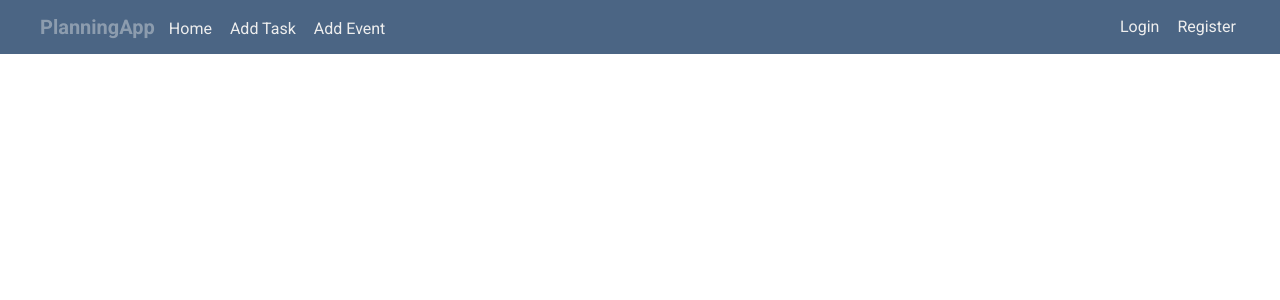
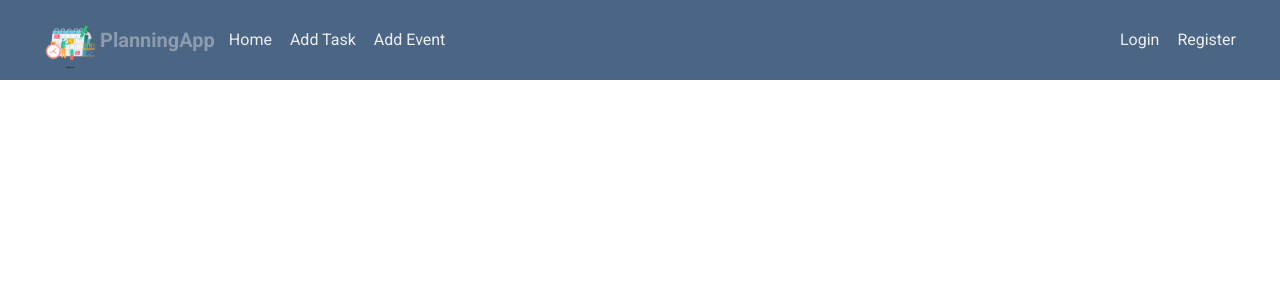
Before and after one commit to Marko351/boilerplate_typescript_react_node_postgres, a React (Create React App) app in the folder client/: page / in a window 1280 px wide. Shown: the top 300 px of the page. Built offline with nearby package versions, Linux system fonts and the light colour scheme.

Commit message:
added logo img

```diff
--- a/client/src/components/Navbar/NavBar.tsx
+++ b/client/src/components/Navbar/NavBar.tsx
@@ -1,21 +1,18 @@
 import React from 'react';
 import { NavLink } from 'react-router-dom';
 
-export const NavBar: React.FC = () => {
-  // const toggleUserDropdown = () => {
-  //   const element = document.querySelector('.dropdown');
-  //   if (element) {
-  //     if (element.classList.contains('hidden')) element.classList.remove('hidden');
-  //     else element.classList.add('hidden');
-  //   }
-  // };
+import logo from '../../assets/img/logo.png';
 
+export const NavBar: React.FC = (props) => {
   return (
     <div className='navbar'>
       <div className='navbar__wrapper wrapper'>
         <div className='navbar__wrapper--first-box'>
-          <div className='navbar__logo-box'>
-            <h1 className='navbar__logo'>
+          <div className='logo'>
+            <div className='logo__box'>
+              <img src={logo} className='logo__img' alt='logo' />
+            </div>
+            <h1 className='logo__text'>
               <NavLink to='/home'>PlanningApp</NavLink>
             </h1>
           </div>
--- a/client/src/components/Navbar/_navbar.scss
+++ b/client/src/components/Navbar/_navbar.scss
@@ -8,27 +8,16 @@
     display: flex;
     align-items: center;
     justify-content: space-between;
-  }
 
-  &__logo-box {
-    margin-right: 1rem;
-    display: inline-block;
-    opacity: .4;
-    cursor: pointer;
-
-    &:hover {
-      opacity: .7;
+    &--first-box {
+      display: flex;
+      align-items: center;
     }
-  }
-
-  &__logo {
-    color: $color-gray;
-    font-size: 2rem;
   }
 
   &__link {
     font-size: 1.6rem;
-    padding: .4rem;
+    padding: 0.4rem;
 
     &:not(:last-child) {
       margin-right: 1rem;
@@ -45,3 +34,29 @@
     }
   }
 }
+
+.logo {
+  margin-right: 1rem;
+  display: inline-flex;
+  align-items: center;
+  cursor: pointer;
+
+  &__box {
+    width: 6rem;
+    height: 6rem;
+  }
+
+  &__img {
+    width: 100%;
+    height: 100%;
+  }
+
+  &__text {
+    opacity: 0.4;
+    color: $color-gray;
+    font-size: 2rem;
+    &:hover {
+      opacity: 0.7;
+    }
+  }
+}
```
Also changed, not shown: client/src/assets/img/Calendar.png (added), client/src/assets/img/logo.png (added).
